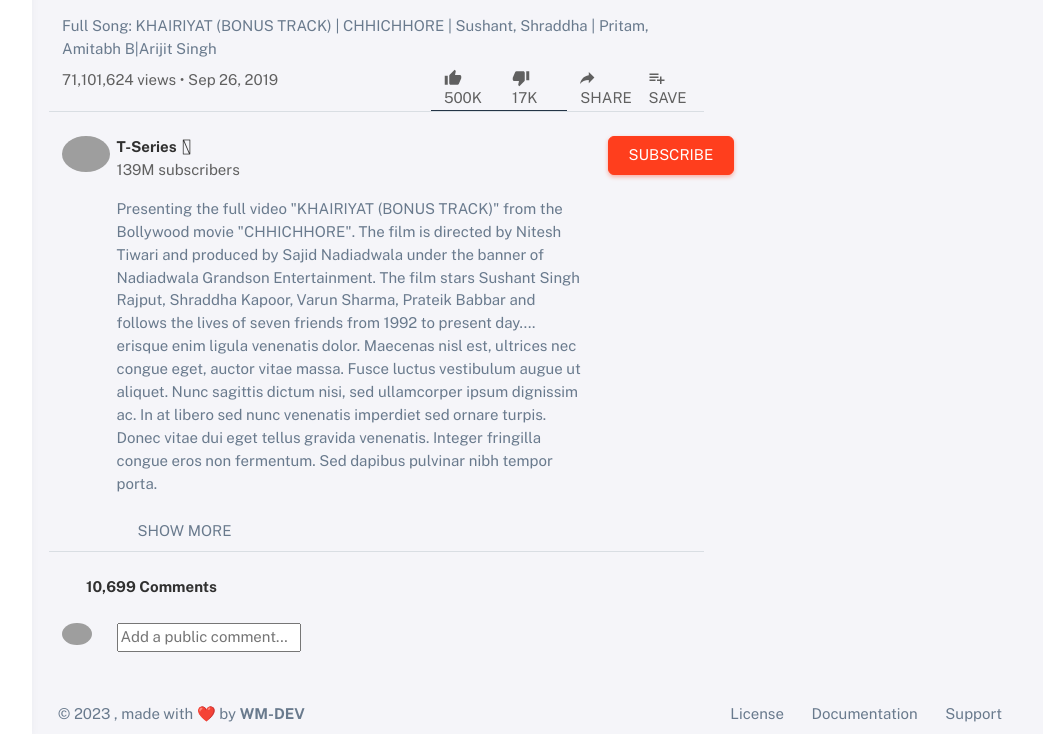
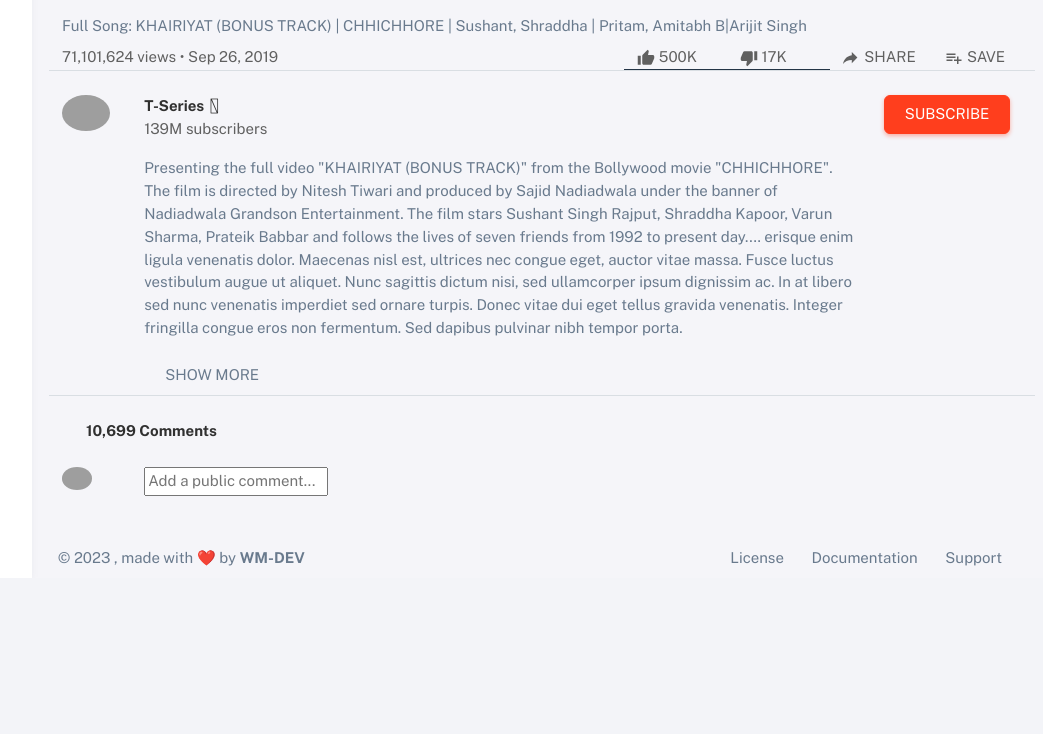
Before and after one commit to walidmedia/muntube, a Django app: page /video/ in a window 1280 px wide. Shown: the part 672-1406 px from the top of the page, without its empty margins (228-1271 px from the left). After the commit the page ends 1238 px from the top, so only its background shows below. Run offline with Django 3.2, Linux system fonts and the light colour scheme; some libraries are stand-ins or nearby versions; grey boxes are pictures that could not be loaded.

Commit message:
7 commit

```diff
--- a/templates/video.html
+++ b/templates/video.html
@@ -35,7 +35,7 @@ element.style {
 	<!-- main content -->
 	<div class="container-fluid watch_video">
 		<div class="row pt-4">
-        <div class="col-md-8 video_box">
+        <div class="col-md-12 video_box">
 				<iframe class="video_responsive" width="100%" height="573" src="https://www.youtube.com/embed/hoNb6HuNmU0" frameborder="0" allow="accelerometer; autoplay; encrypted-media; gyroscope; picture-in-picture" allowfullscreen></iframe>
 				<div class="p-1 pt-3">
 					<div class="title">Full Song: KHAIRIYAT (BONUS TRACK) | CHHICHHORE | Sushant, Shraddha | Pritam, Amitabh B|Arijit Singh</div>
```
